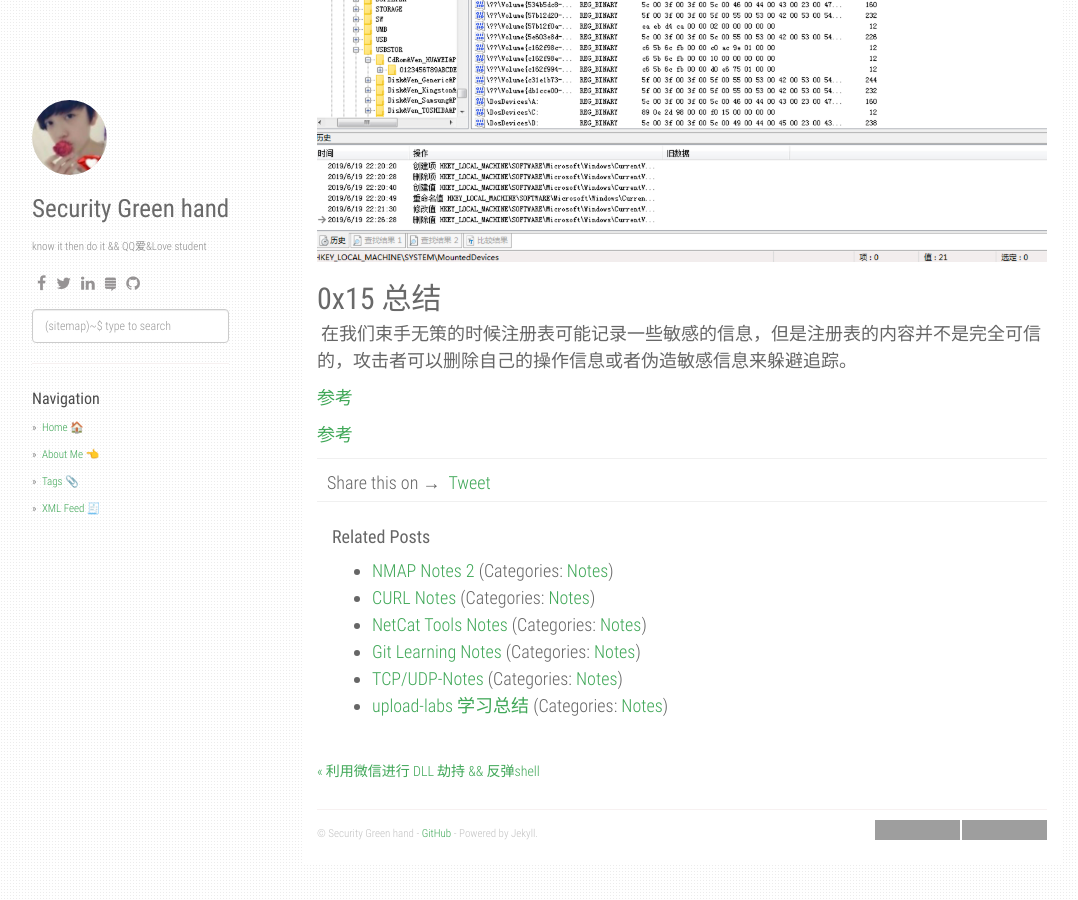
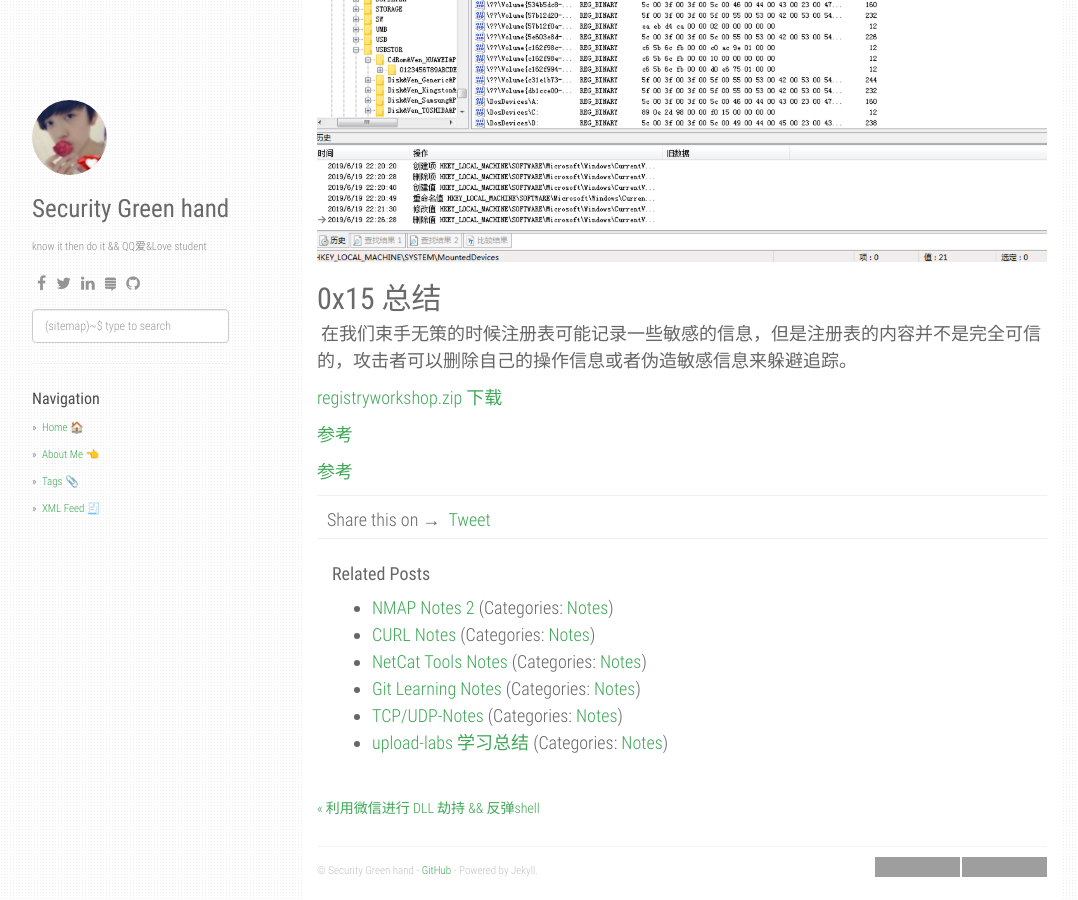
Before and after one commit to fuchen666/ppbibo.github.io, a Jekyll site: the page built from _posts/2019-06-19-Windows-注册表分析取证学习笔记.md, in a window 1280 px wide and 900 px high, scrolled down 6182 px. Shown: the whole window, without its empty margins (53-1131 px from the left). Built offline with Jekyll 4.4.1, drawn with Linux system fonts in a browser that asks for light colours; comment, search, counter and statistics services are not loaded; grey boxes are pictures that could not be loaded.

Commit message:
add registryworkshop.zip

```diff
--- a/_posts/2019-06-19-Windows-注册表分析取证学习笔记.md
+++ b/_posts/2019-06-19-Windows-注册表分析取证学习笔记.md
@@ -188,7 +188,7 @@ HKEY_LOCAL_MACHINE\System\MountedDevices
 
 
 
-
+[registryworkshop.zip 下载](/upload/registryworkshop.zip)
 
 [参考](https://www.freebuf.com/articles/system/142417.html)
 
```
Also changed, not shown: 3 other files.
